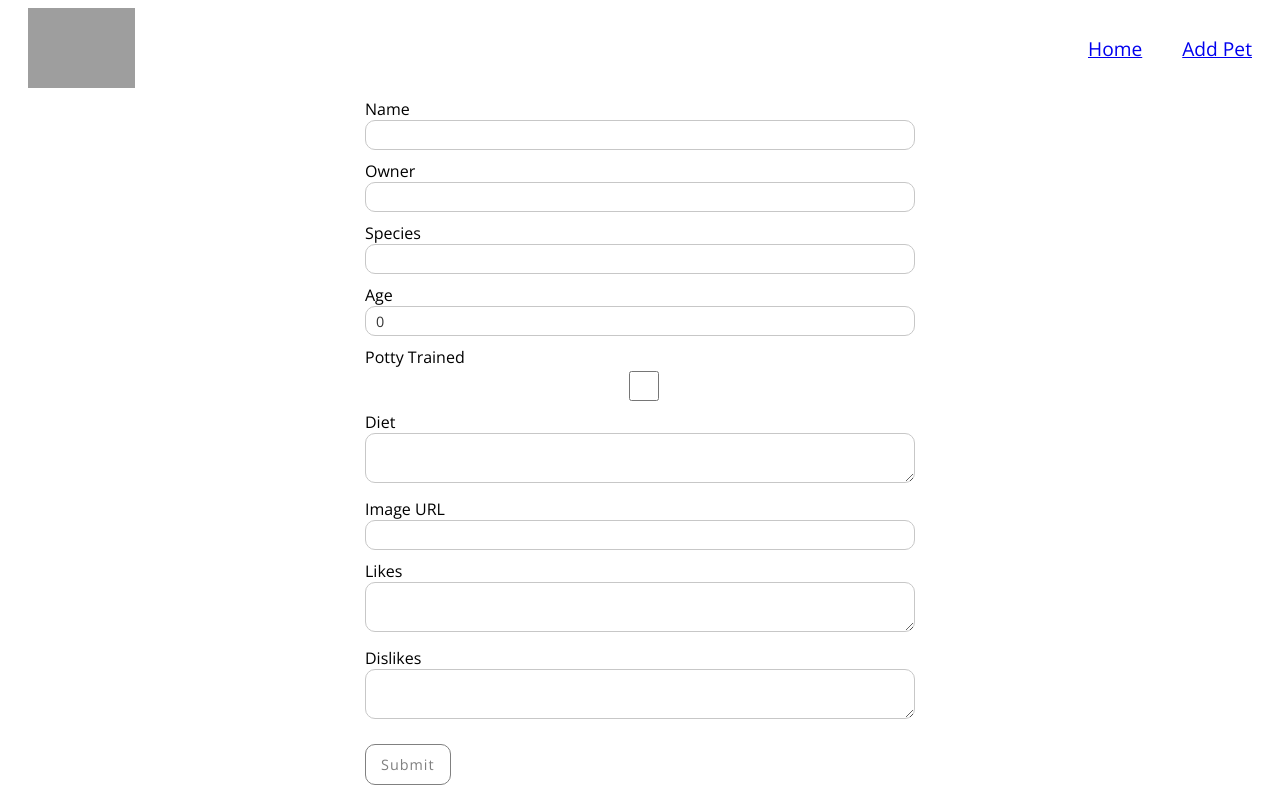
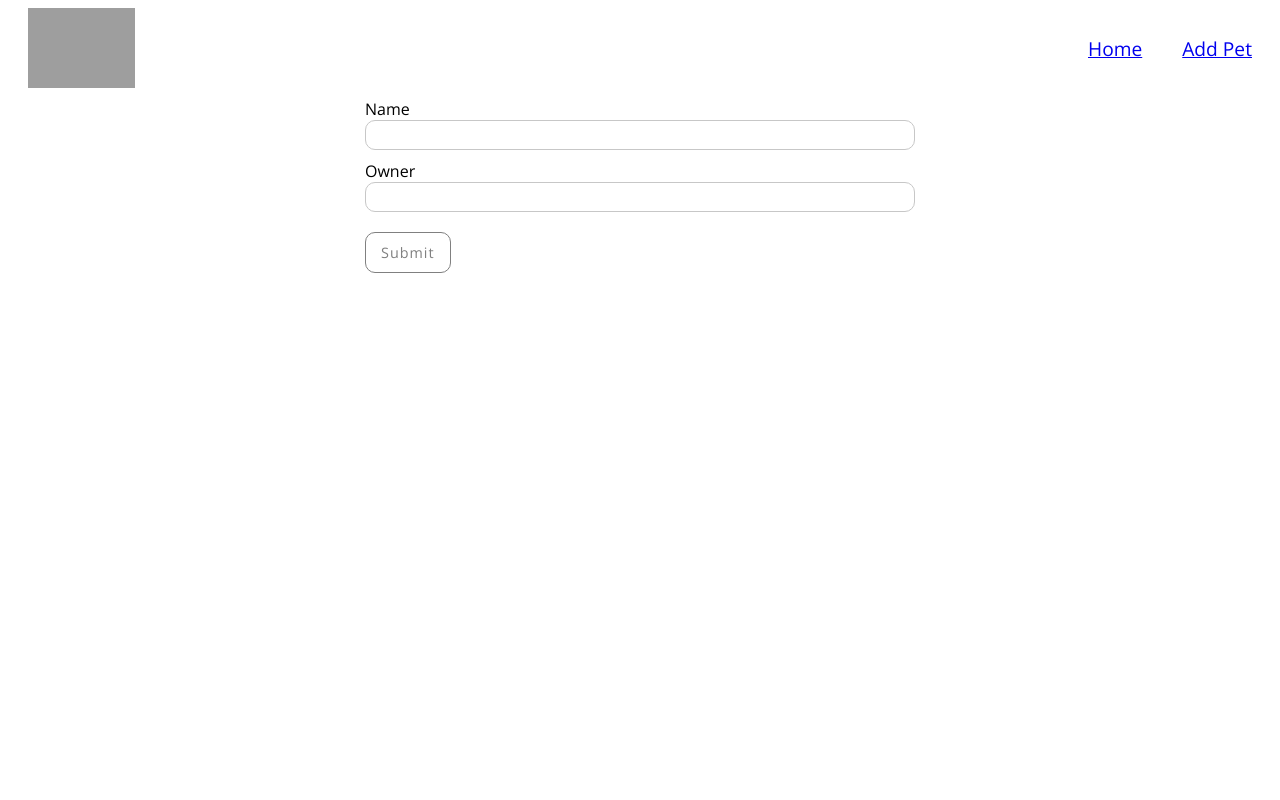
Before and after one commit to adi-uchiha/dyno-clip, a Next.js app: page /new in a window 1280 px wide. Built offline with nearby package versions, Linux system fonts and the light colour scheme; grey boxes are pictures that could not be loaded.

Commit message:
Changed model to have two fields only

```diff
--- a/components/Form.js
+++ b/components/Form.js
@@ -11,13 +11,6 @@ const Form = ({ formId, petForm, forNewPet = true }) => {
   const [form, setForm] = useState({
     name: petForm.name,
     owner_name: petForm.owner_name,
-    species: petForm.species,
-    age: petForm.age,
-    poddy_trained: petForm.poddy_trained,
-    diet: petForm.diet,
-    image_url: petForm.image_url,
-    likes: petForm.likes,
-    dislikes: petForm.dislikes,
   })
 
   /* The PUT method edits an existing entry in the mongodb database. */
@@ -88,8 +81,6 @@ const Form = ({ formId, petForm, forNewPet = true }) => {
     let err = {}
     if (!form.name) err.name = 'Name is required'
     if (!form.owner_name) err.owner_name = 'Owner is required'
-    if (!form.species) err.species = 'Species is required'
-    if (!form.image_url) err.image_url = 'Image URL is required'
     return err
   }
 
@@ -126,65 +117,6 @@ const Form = ({ formId, petForm, forNewPet = true }) => {
           required
         />
 
-        <label htmlFor="species">Species</label>
-        <input
-          type="text"
-          maxLength="30"
-          name="species"
-          value={form.species}
-          onChange={handleChange}
-          required
-        />
-
-        <label htmlFor="age">Age</label>
-        <input
-          type="number"
-          name="age"
-          value={form.age}
-          onChange={handleChange}
-        />
-
-        <label htmlFor="poddy_trained">Potty Trained</label>
-        <input
-          type="checkbox"
-          name="poddy_trained"
-          checked={form.poddy_trained}
-          onChange={handleChange}
-        />
-
-        <label htmlFor="diet">Diet</label>
-        <textarea
-          name="diet"
-          maxLength="60"
-          value={form.diet}
-          onChange={handleChange}
-        />
-
-        <label htmlFor="image_url">Image URL</label>
-        <input
-          type="url"
-          name="image_url"
-          value={form.image_url}
-          onChange={handleChange}
-          required
-        />
-
-        <label htmlFor="likes">Likes</label>
-        <textarea
-          name="likes"
-          maxLength="60"
-          value={form.likes}
-          onChange={handleChange}
-        />
-
-        <label htmlFor="dislikes">Dislikes</label>
-        <textarea
-          name="dislikes"
-          maxLength="60"
-          value={form.dislikes}
-          onChange={handleChange}
-        />
-
         <button type="submit" className="btn">
           Submit
         </button>
--- a/models/Pet.js
+++ b/models/Pet.js
@@ -15,45 +15,7 @@ const PetSchema = new mongoose.Schema({
     type: String,
     required: [true, "Please provide the pet owner's name"],
     maxlength: [60, "Owner's Name cannot be more than 60 characters"],
-  },
-  species: {
-    /* The species of your pet */
-
-    type: String,
-    required: [true, 'Please specify the species of your pet.'],
-    maxlength: [40, 'Species specified cannot be more than 40 characters'],
-  },
-  age: {
-    /* Pet's age, if applicable */
-
-    type: Number,
-  },
-  poddy_trained: {
-    /* Boolean poddy_trained value, if applicable */
-
-    type: Boolean,
-  },
-  diet: {
-    /* List of dietary needs, if applicable */
-
-    type: Array,
-  },
-  image_url: {
-    /* Url to pet image */
-
-    required: [true, 'Please provide an image url for this pet.'],
-    type: String,
-  },
-  likes: {
-    /* List of things your pet likes to do */
-
-    type: Array,
-  },
-  dislikes: {
-    /* List of things your pet does not like to do */
-
-    type: Array,
-  },
+  }
 })
 
 export default mongoose.models.Pet || mongoose.model('Pet', PetSchema)
--- a/pages/api/pets/index.js
+++ b/pages/api/pets/index.js
@@ -22,6 +22,7 @@ export default async function handler(req, res) {
         ) /* create a new model in the database */
         res.status(201).json({ success: true, data: pet })
       } catch (error) {
+        console.log(error)
         res.status(400).json({ success: false })
       }
       break
--- a/pages/new.js
+++ b/pages/new.js
@@ -4,13 +4,6 @@ const NewPet = () => {
   const petForm = {
     name: '',
     owner_name: '',
-    species: '',
-    age: 0,
-    poddy_trained: false,
-    diet: [],
-    image_url: '',
-    likes: [],
-    dislikes: [],
   }
 
   return <Form formId="add-pet-form" petForm={petForm} />
```
Also changed, not shown: 1 other file (tests, documents, lock files or other folders).
